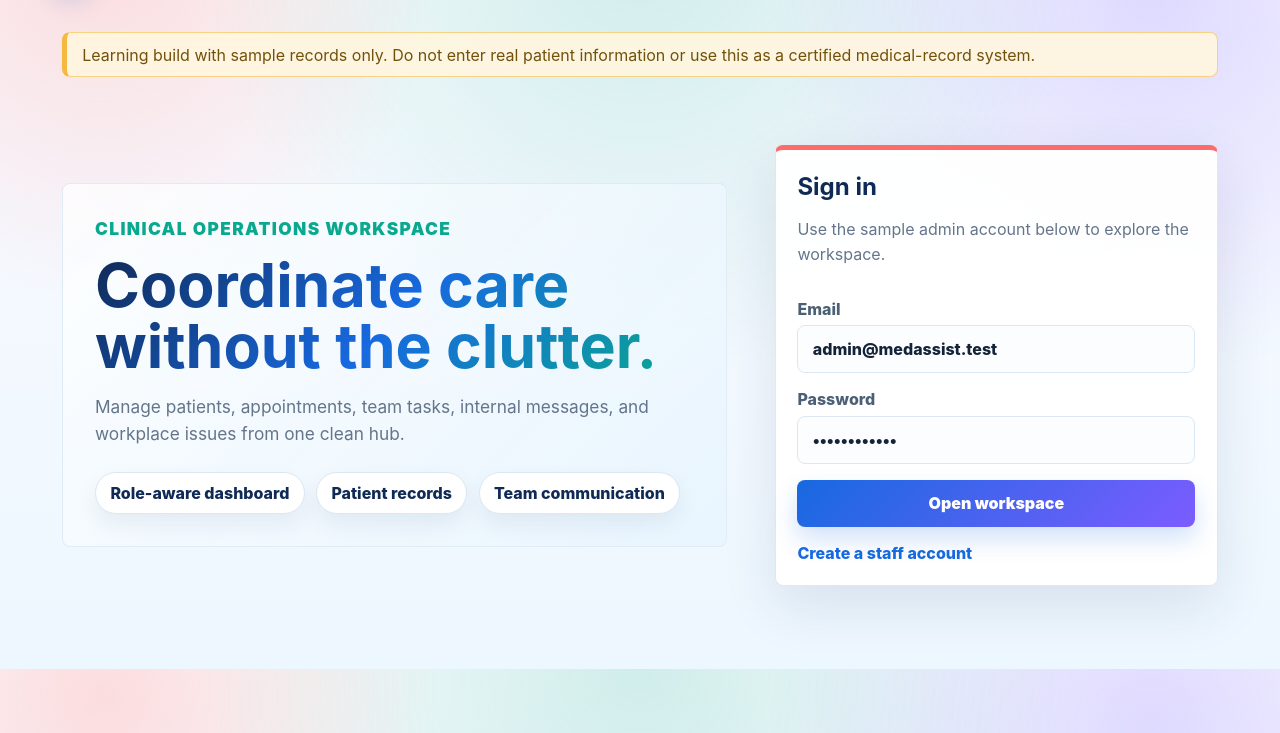
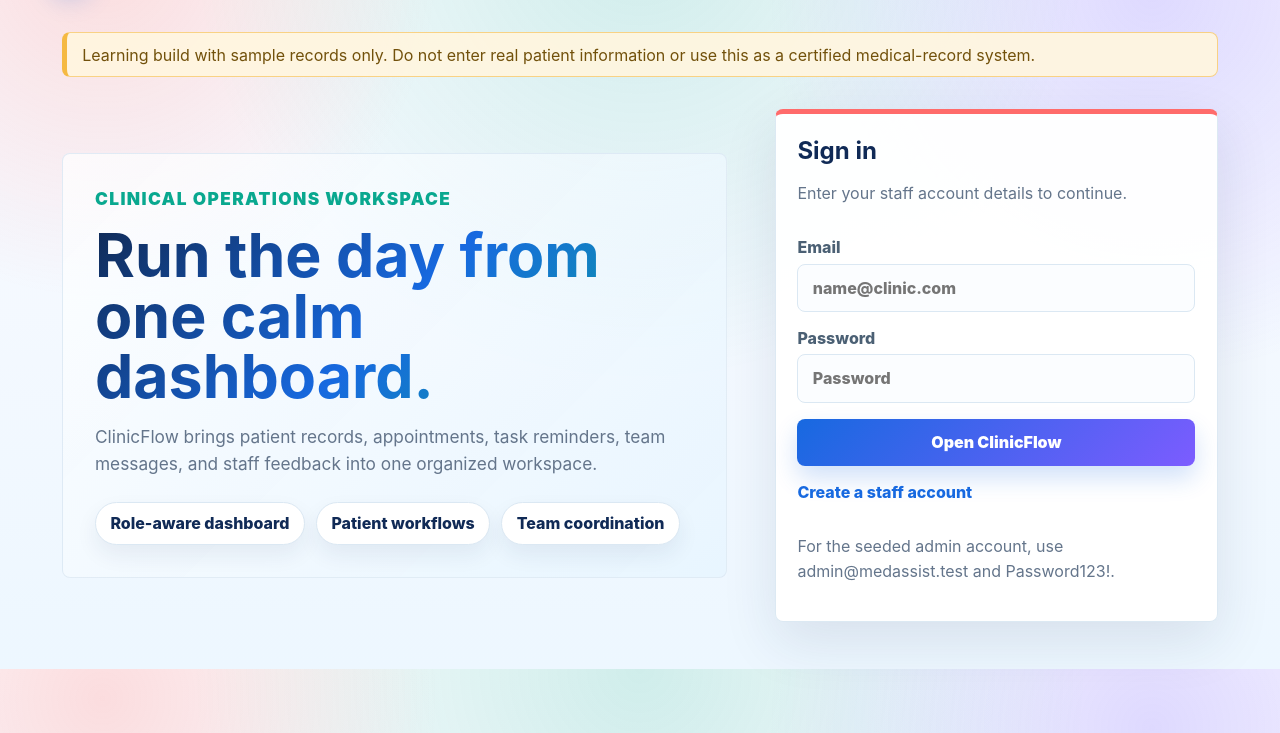
Before and after one commit to aaravgpodar-bot/medassisthub, a Flask app: page /login in a window 1280 px wide. Shown: the part 67-800 px from the top of the page. Run offline with Flask 3, Linux system fonts and the light colour scheme.

Commit message:
Make login feel production-ready

```diff
--- a/templates/login.html
+++ b/templates/login.html
@@ -3,23 +3,24 @@
 <section class="auth-panel">
     <div class="auth-copy">
         <p class="eyebrow">Clinical operations workspace</p>
-        <h1>Coordinate care without the clutter.</h1>
-        <p>Manage patients, appointments, team tasks, internal messages, and workplace issues from one clean hub.</p>
+        <h1>Run the day from one calm dashboard.</h1>
+        <p>ClinicFlow brings patient records, appointments, task reminders, team messages, and staff feedback into one organized workspace.</p>
         <div class="hero-points">
             <span>Role-aware dashboard</span>
-            <span>Patient records</span>
-            <span>Team communication</span>
+            <span>Patient workflows</span>
+            <span>Team coordination</span>
         </div>
     </div>
     <form method="post" class="form-card login-card">
         <div>
             <h2>Sign in</h2>
-            <p>Use the sample admin account below to explore the workspace.</p>
+            <p>Enter your staff account details to continue.</p>
         </div>
-        <label>Email <input type="email" name="email" value="admin@medassist.test" required></label>
-        <label>Password <input type="password" name="password" value="Password123!" required></label>
-        <button type="submit">Open workspace</button>
+        <label>Email <input type="email" name="email" placeholder="name@clinic.com" required></label>
+        <label>Password <input type="password" name="password" placeholder="Password" required></label>
+        <button type="submit">Open ClinicFlow</button>
         <a href="{{ url_for('register') }}">Create a staff account</a>
+        <p class="helper-text">For the seeded admin account, use admin@medassist.test and Password123!.</p>
     </form>
 </section>
 {% endblock %}
```
